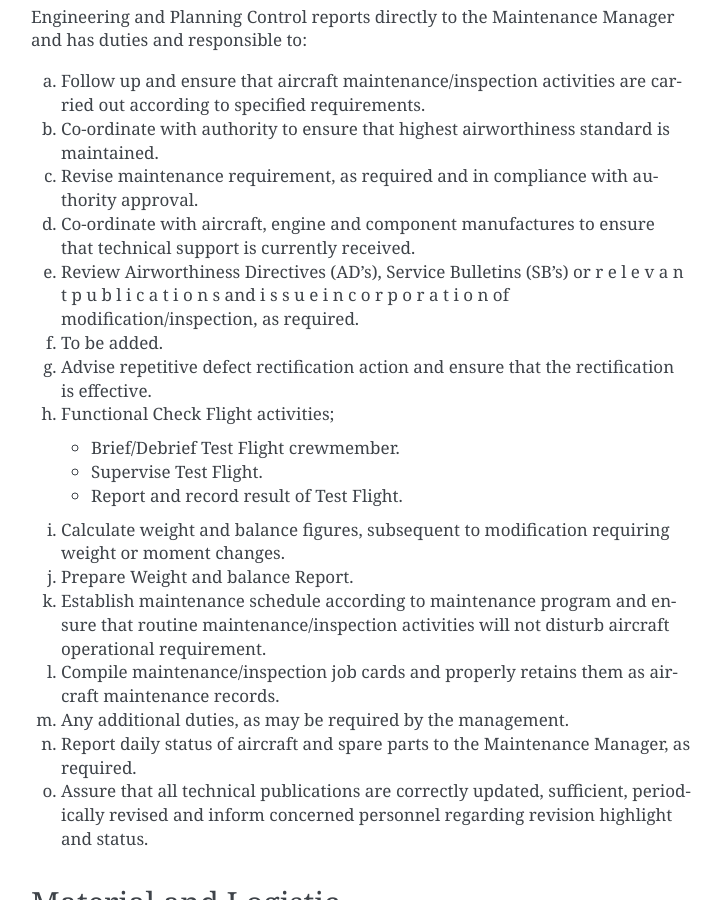
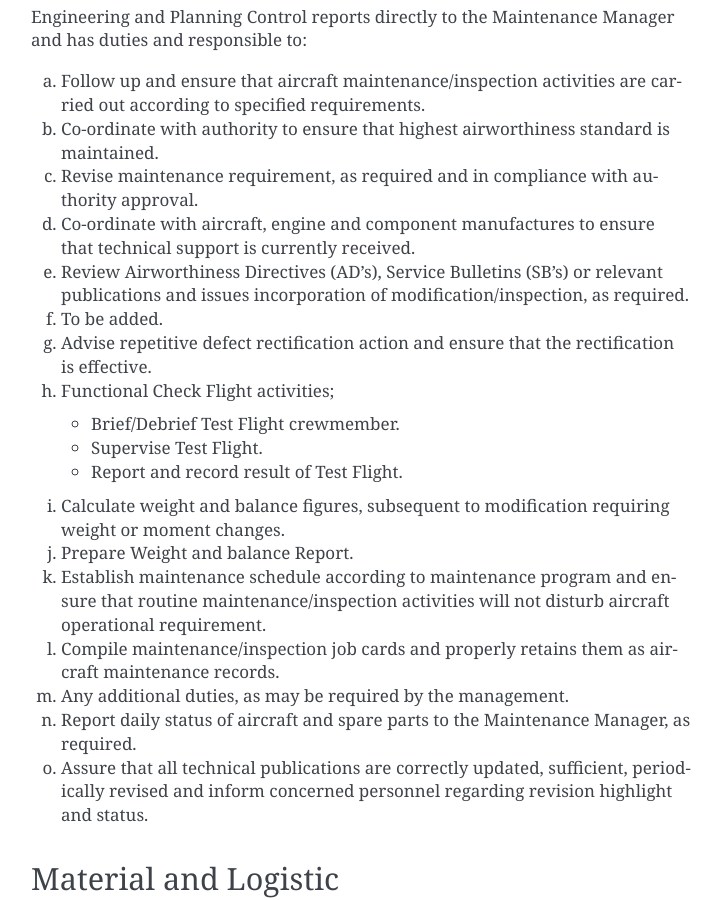
Before and after one commit to pkhonjum/aca, a Sphinx documentation site: the page built from docs/source/GMM/Management_Personnel.rst, in a window 1280 px wide and 900 px high, scrolled down 5350 px. Shown: the whole window, without its empty margins (389-1111 px from the left). Built offline with Sphinx 7.4.7, drawn with Linux system fonts in a browser that asks for light colours.

Commit message:
Correction on text's spacing for GMM/Management_Personnel.rst "Engineering and Planning Control" section.

```diff
--- a/docs/source/GMM/Management_Personnel.rst
+++ b/docs/source/GMM/Management_Personnel.rst
@@ -217,7 +217,7 @@ c) Revise maintenance requirement, as required and in compliance with authority
 
 d) Co-ordinate with aircraft, engine and component manufactures to ensure that technical support is currently received.
 
-e) Review Airworthiness Directives (AD's), Service Bulletins (SB's) or r e l e v a n t  p u b l i c a t i o n s and i s s u e  i n c o r p o r a t i o n of modification/inspection, as required.
+e) Review Airworthiness Directives (AD's), Service Bulletins (SB's) or relevant publications and issues incorporation of modification/inspection, as required.
 
 f) To be added.
 
```
